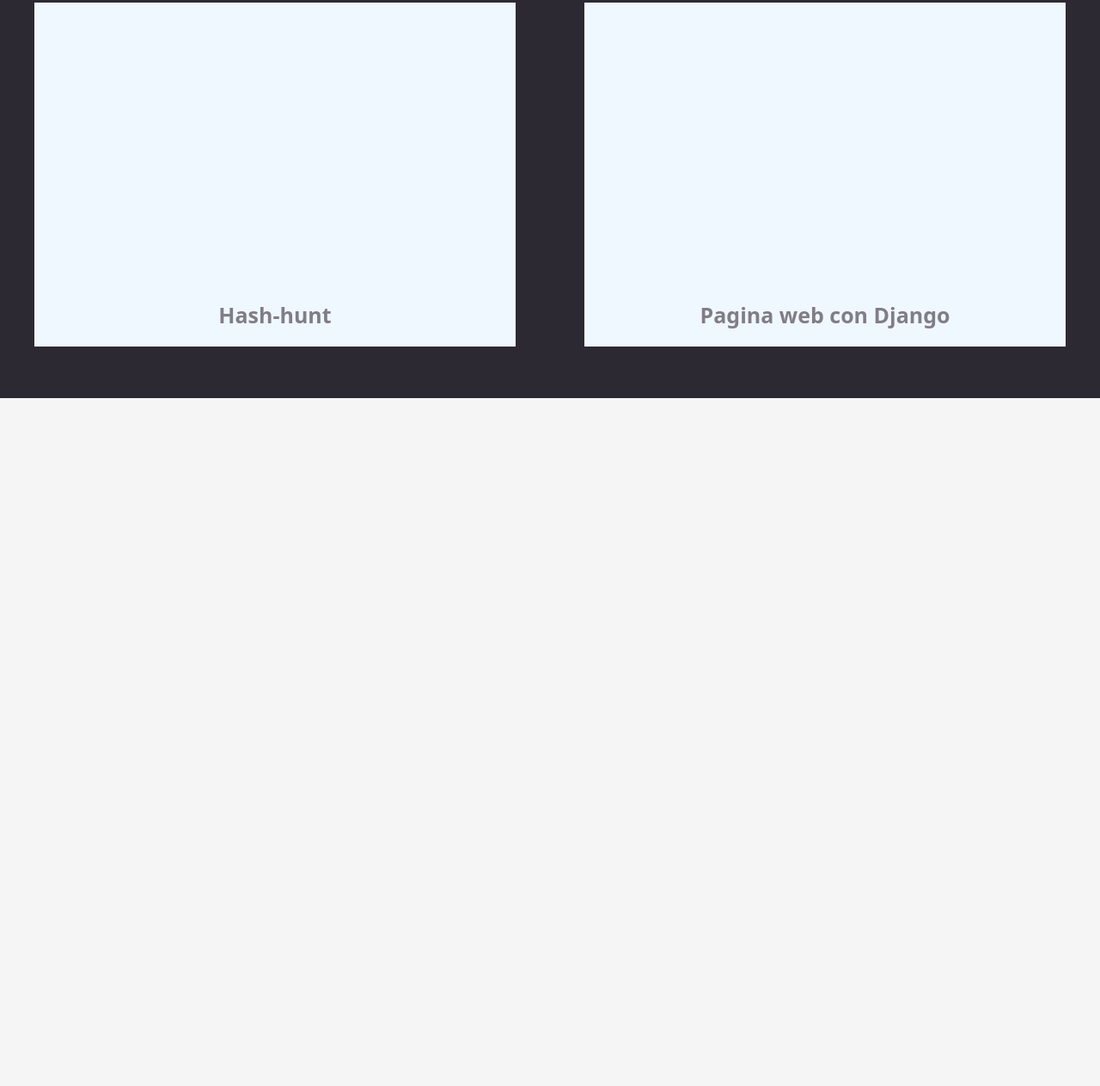
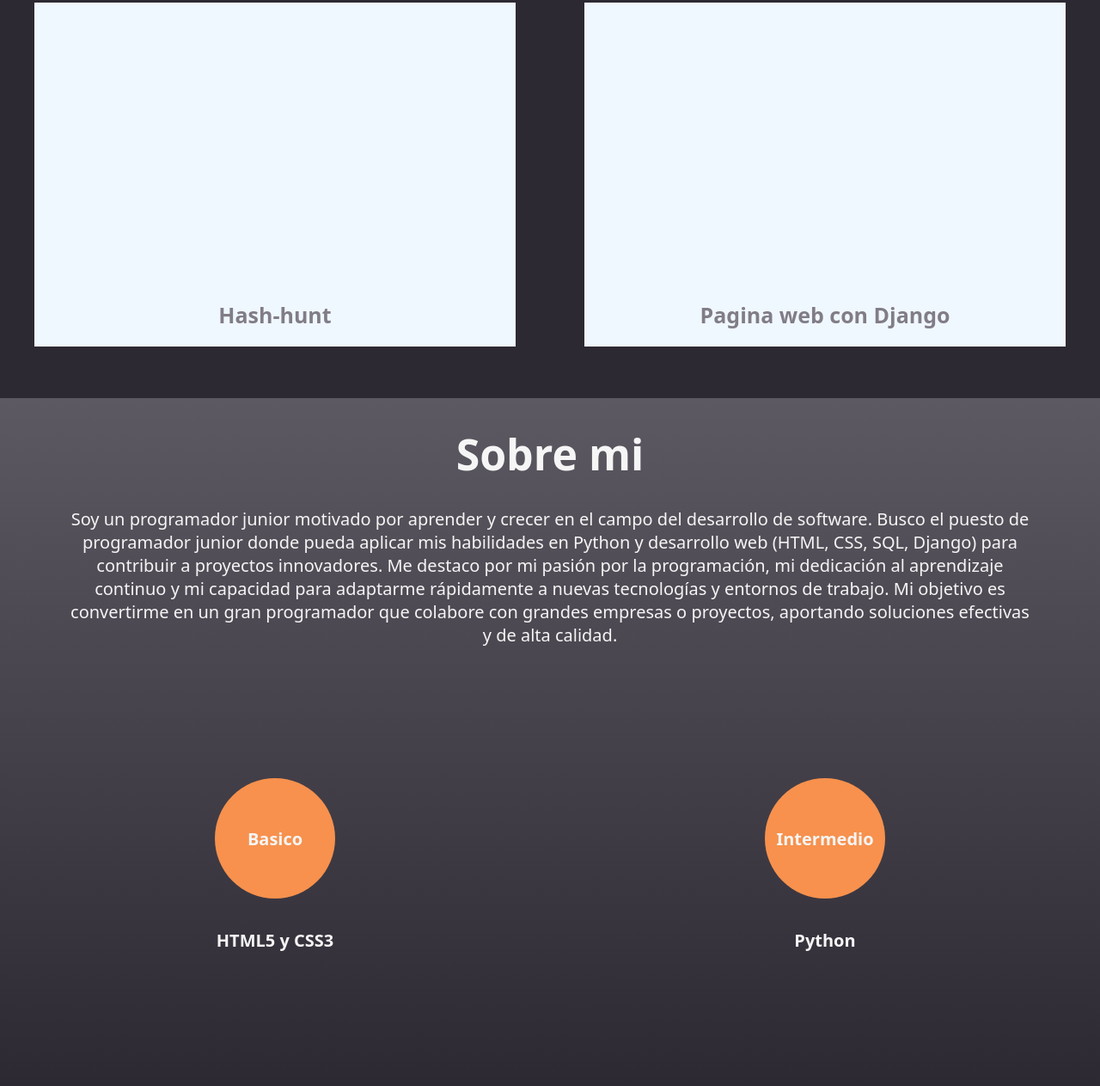
Before and after one commit to DeyOsp/Portafolio, a plain HTML site: page index.html in a window 1280 px wide. Shown: the part 2597-3860 px from the top of the page at 86% size. Before the commit the page ends 3060 px from the top, so only its background shows below. Drawn offline with Linux system fonts and the light colour scheme.

Commit message:
Se agrego la seccion 'About me' donde esta la informacion sobre mi ademas de los niveles en que tengo cada habilidad, con su correspondiente div,aademas de esto se agrego su propio CSS.

```diff
--- a/css/styles.css
+++ b/css/styles.css
@@ -242,18 +242,81 @@ span {
   padding-bottom: 20px;
 }
 
-#contenido #proyecto a{
-  color: #817D87;
+#contenido #proyecto a {
+  color: #817d87;
   font-size: 25px;
   font-weight: bold;
   text-decoration: none;
 }
 
-#contenido #proyecto a:hover{
+#contenido #proyecto a:hover {
   color: #545158;
   text-decoration: underline;
   transition: 0.3s;
 }
 
+/* About me */
+
+#about-container {
+  display: flex;
+  width: 100%;
+  height: 800px;
+  background: linear-gradient(to bottom, #5d5962 0%, #2d2933 100%);
+  flex-direction: column;
+}
+
+#about-container #about-title {
+  display: flex;
+  width: 100%;
+  height: 40%;
+  flex-direction: column;
+  justify-content: center;
+  align-items: center;
+  padding: 0px 80px;
+  color: whitesmoke;
+}
+
+#about-container #about-title p {
+  font-size: 20px;
+  padding-top: 28px;
+  text-align: center;
+}
+
+#about-container #about-exp {
+  display: flex;
+  width: 100%;
+  height: 60%;
+}
+
+#about-container #about-exp #nivel-habilidad{
+  display: flex;
+  width: 50%;
+  height: 100%;
+  justify-content: center;
+  align-items: center;
+  font-size: 20px;
+  font-weight: bold;
+  color: whitesmoke;
+  flex-direction: column;
+}
+
+#about-container #nivel{
+  display: flex;
+  align-items: center;
+  justify-content: center;
+  width: 140px;
+  height: 140px;
+  background-color: #F7914D;
+  border-radius: 100%;
+}
+
+#about-container #skill{
+  display: flex;
+  align-items: center;
+  justify-content: center;
+  width: 100%;
+  height: 20%;
+}
+
 
 /* footer */
--- a/index.html
+++ b/index.html
@@ -89,7 +89,11 @@
       </div>
       <div id="portafolio-contenido">
         <div id="contenido">
-          <div id="proyecto"><a href="https://github.com/DeymerOspina/hash_hunt.git">Hash-hunt</a></div>
+          <div id="proyecto">
+            <a href="https://github.com/DeymerOspina/hash_hunt.git"
+              >Hash-hunt</a
+            >
+          </div>
         </div>
         <div id="contenido">
           <div id="proyecto"><a href="">Pagina web con Django</a></div>
@@ -97,5 +101,31 @@
       </div>
     </div>
 
+    <div id="about-container">
+      <div id="about-title">
+        <h1>Sobre mi</h1>
+        <p>
+          Soy un programador junior motivado por aprender y crecer en el campo
+          del desarrollo de software. Busco el puesto de programador junior
+          donde pueda aplicar mis habilidades en Python y desarrollo web (HTML,
+          CSS, SQL, Django) para contribuir a proyectos innovadores. Me destaco
+          por mi pasión por la programación, mi dedicación al aprendizaje
+          continuo y mi capacidad para adaptarme rápidamente a nuevas
+          tecnologías y entornos de trabajo. Mi objetivo es convertirme en un
+          gran programador que colabore con grandes empresas o proyectos,
+          aportando soluciones efectivas y de alta calidad.
+        </p>
+      </div>
+      <div id="about-exp">
+        <div id="nivel-habilidad">
+          <div id="nivel">Basico</div>
+          <div id="skill">HTML5 y CSS3</div>
+        </div>
+        <div id="nivel-habilidad">
+          <div id="nivel">Intermedio</div>
+          <div id="skill">Python</div>
+        </div>
+      </div>
+    </div>
   </body>
 </html>
```
